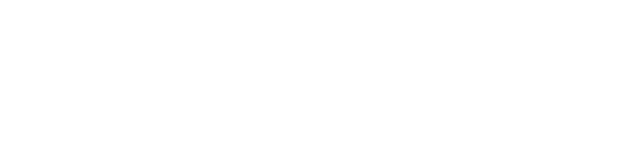
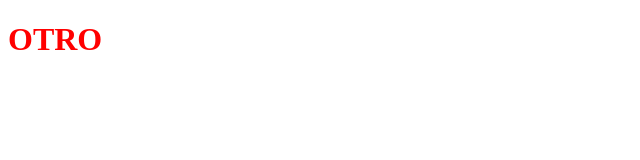
Before and after one commit to gsanox/gsanox.github.io, a plain HTML site: page prueba/otro.html in a window 1280 px wide. Shown: the whole page, without its empty margins (0-640 px from the left). Drawn offline with Linux system fonts and the light colour scheme.

Commit message:
Update otro.html

```diff
--- a/prueba/otro.html
+++ b/prueba/otro.html
@@ -8,5 +8,7 @@
 </head>
 <body>
 
+    <h1>OTRO</h1>
+
 </body>
 </html>
```
